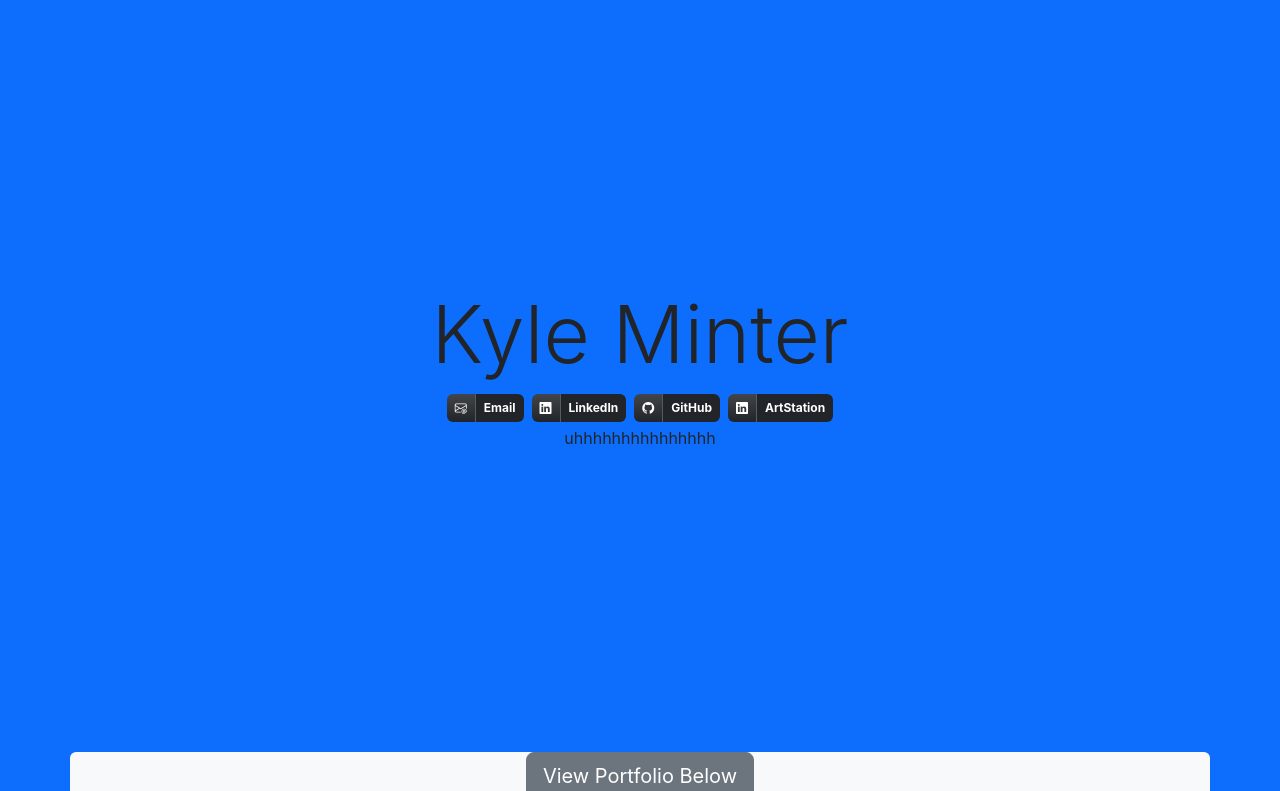
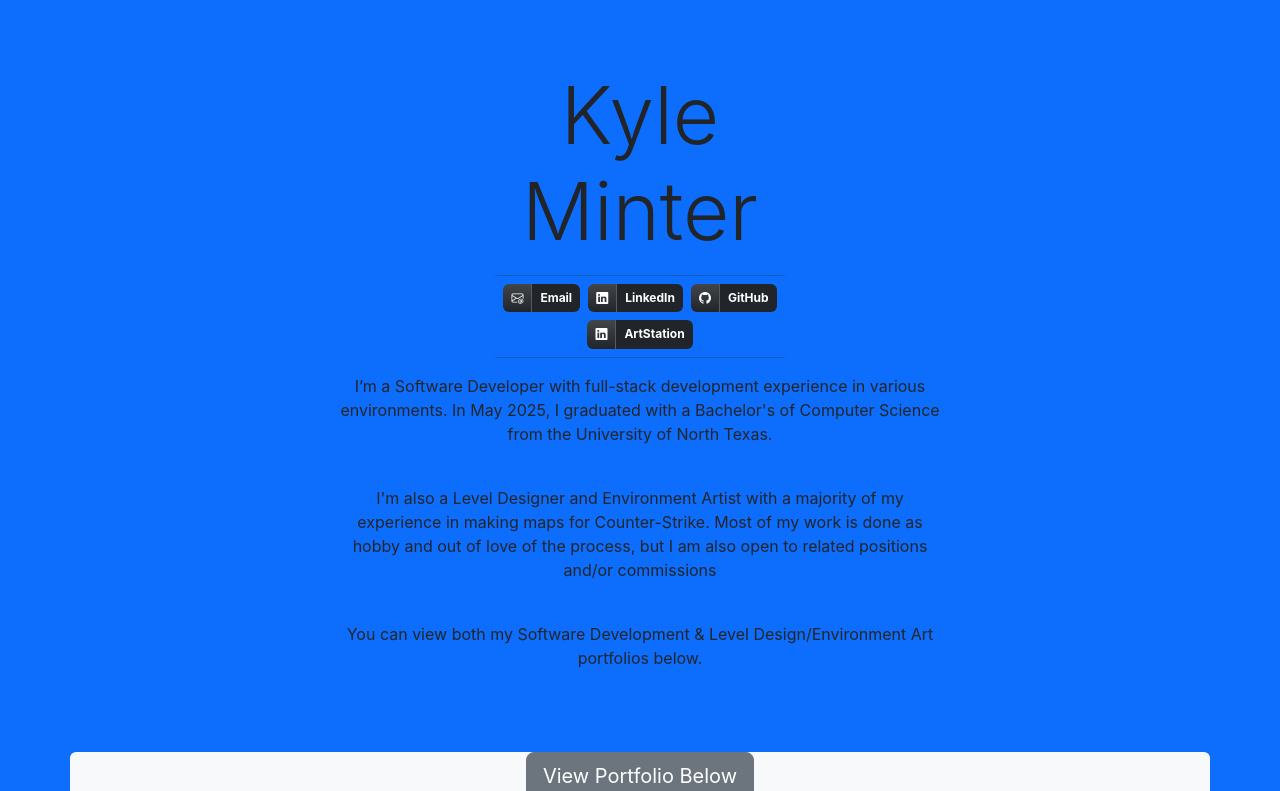
Before and after one commit to KyleMinter/KyleMinter.github.io, a React (Create React App) app: page / in a window 1280 px wide. Shown: the top 791 px of the page. Built offline with nearby package versions, Linux system fonts and the light colour scheme.

Commit message:
Added bio and did some styling

```diff
--- a/src/bio_page/BioPage.js
+++ b/src/bio_page/BioPage.js
@@ -15,7 +15,7 @@ export default function BioPage()
                 </Col>
             </Row>
 
-            <BioPageFooter/>
+                <BioPageFooter/>
         </Container>
     );
 }
--- a/src/bio_page/BioPageContent.js
+++ b/src/bio_page/BioPageContent.js
@@ -5,22 +5,28 @@ import IconBadge from '../icons/IconBadge';
 export default function BioPageContent()
 {
     return (
-        <Container>
-            <h1 className="display-1" styles="font-size: 2vw;">Kyle Minter</h1>
+        <div className="d-flex flex-column align-items-center">
+            <Container className="w-25">
+                <h1 className="display-1 my-0">Kyle Minter</h1>
 
-            <Container>
+                <hr className="mb-1"/>
+
                 <IconBadge icon={"bi bi-envelope-at"} text={"Email"} link="mailto:kyle.minter.1@gmail.com"/>
                 <IconBadge icon={"bi bi-linkedin"} text={"LinkedIn"} link={"https://www.linkedin.com/in/minter-kyle/"}/>
                 <IconBadge icon={"bi bi-github"} text={"GitHub"} link={"https://github.com/KyleMinter"}/>
                 <IconBadge icon={"bi bi-linkedin"} text={"ArtStation"} link={"https://kyleminter.artstation.com/"}/>
+
+                <hr className="mt-1"/>
             </Container>
 
-            <Container className="">
-                <p>
-                    uhhhhhhhhhhhhhhh
-                </p>
+            <Container className="w-50">
+                <p>I’m a Software Developer with full-stack development experience in various environments. In May 2025, I graduated with a Bachelor's of Computer Science from the University of North Texas.</p>
+                <br/>
+                <p>I'm also a Level Designer and Environment Artist with a majority of my experience in making maps for Counter-Strike. Most of my work is done as hobby and out of love of the process, but I am also open to related positions and/or commissions</p>
+                <br/>
+                <p>You can view both my Software Development & Level Design/Environment Art portfolios below.</p>
             </Container>
 
-        </Container>
+        </div>
     );
 }
```
